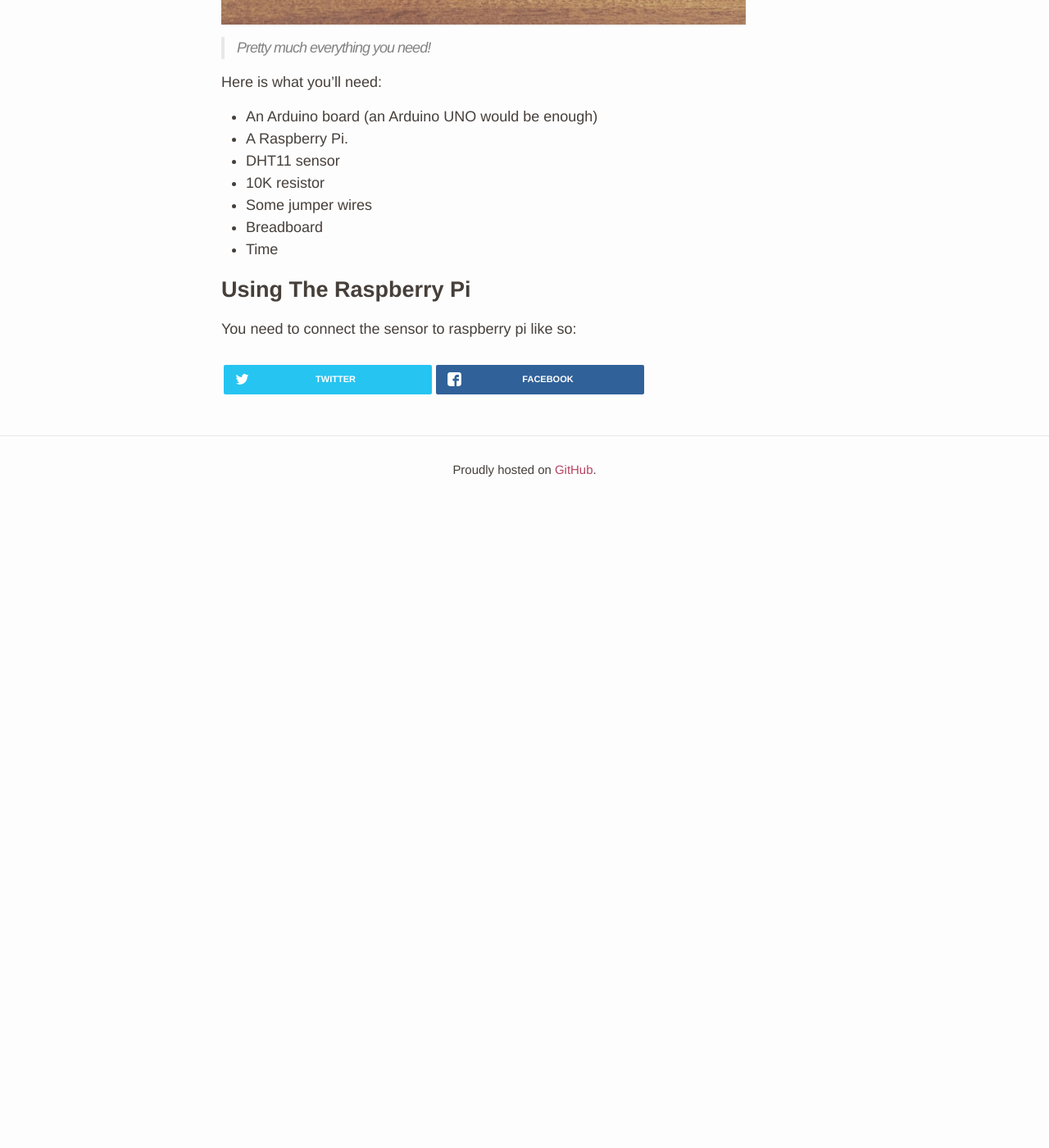
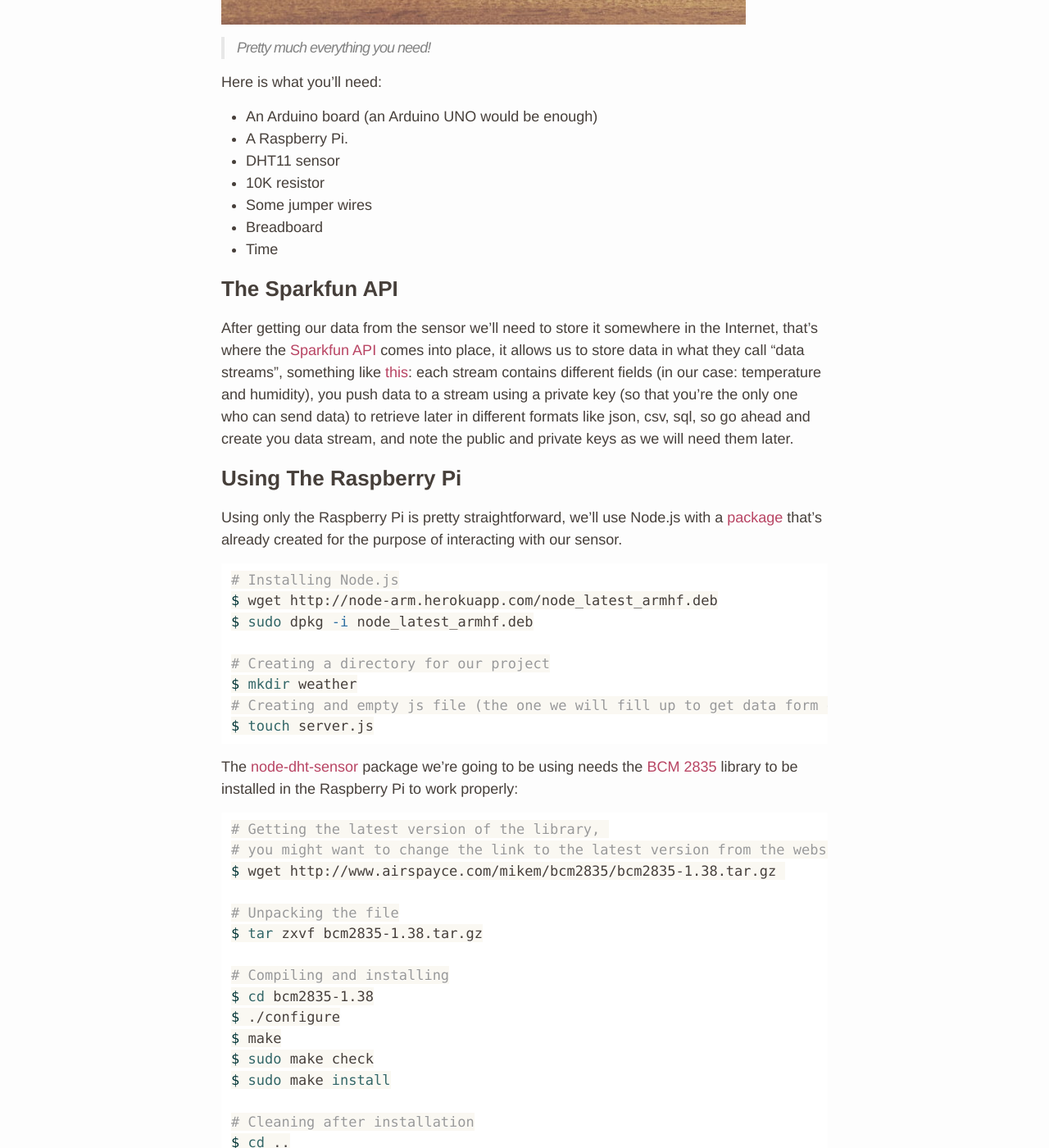
Before and after one commit to Edmeral/Edmeral.github.io, a Jekyll site: the page built from _posts/2015-01-03-raspberry-pi-arduino-weather-station.md, in a window 1280 px wide and 1400 px high, scrolled down 1091 px. Shown: the whole window at 82% size. Built offline with Jekyll 4.4.1, drawn with Linux system fonts in a browser that asks for light colours; nearby versions of some CDN libraries; some web fonts are replaced; Markdown is read by kramdown in place of the engine named in the settings; comment, search, counter and statistics services are not loaded; before the commit the page ends 1721 px from its top, so only the background shows below that; some of the changed text lies outside the part shown.

Commit message:
Adding Raspberry pi part

````diff
--- a/_posts/2015-01-03-raspberry-pi-arduino-weather-station.md
+++ b/_posts/2015-01-03-raspberry-pi-arduino-weather-station.md
@@ -3,7 +3,7 @@ layout: post
 title: "How to create a connected mini weather station using a Raspberry pi and/or an Arduino board"
 ---
 
-The goal to this tutorial is to create [a simple weather station](http://weather.aissam.me) to check temperature and weather: We will look at how to get the data from a sensor, send it to the cloud, and then retrieve it to display it on a web page, I'll assume you know how to [SSH](FIXME) into a your Raspberry Pi, and the [basics](FIXME!) of working with an Arduino.
+The goal to this tutorial is to create [a simple weather station](http://weather.aissam.me) to check temperature and humidity: We will look at how to get the data from a sensor, send it to the cloud, and then retrieve it to display it on a web page, I'll assume you know how to [SSH](FIXME) into a your Raspberry Pi, and the [basics](FIXME!) of working with an Arduino.
 
 <br>
 
@@ -23,5 +23,43 @@ Here is what you'll need:
 * Breadboard
 * Time
 
-# Using The Raspberry Pi
-You need to connect the sensor to raspberry pi like so:
+
+### The Sparkfun API
+After getting our data from the sensor we'll need to store it somewhere in the Internet, that's where the [Sparkfun API](https://data.sparkfun.com) comes into place, it allows us to store data in what they call "data streams", something like [this](https://data.sparkfun.com/streams/xROLbJzAlMcjwlN5dolp): each stream contains different fields (in our case: temperature and humidity), you push data to a stream using a private key (so that you're the only one who can send data) to retrieve later in different formats like json, csv, sql, so go ahead and create you data stream, and note the public and private keys as we will need them later.
+
+### Using The Raspberry Pi
+Using only the Raspberry Pi is pretty straightforward, we'll use Node.js with a [package](https://github.com/momenso/node-dht-sensor) that's already created for the purpose of interacting with our sensor.
+
+```sh
+# Installing Node.js
+$ wget http://node-arm.herokuapp.com/node_latest_armhf.deb
+$ sudo dpkg -i node_latest_armhf.deb
+
+# Creating a directory for our project
+$ mkdir weather
+# Creating and empty js file (the one we will fill up to get data form our sensor)
+$ touch server.js
+```
+
+The [node-dht-sensor](https://github.com/momenso/node-dht-sensor) package we're going to be using needs the [BCM 2835](http://www.airspayce.com/mikem/bcm2835/) library to be installed in the Raspberry Pi to work properly:
+
+```sh
+# Getting the latest version of the library,
+# you might want to change the link to the latest version from the website
+$ wget http://www.airspayce.com/mikem/bcm2835/bcm2835-1.38.tar.gz
+
+# Unpacking the file
+$ tar zxvf bcm2835-1.38.tar.gz
+
+# Compiling and installing
+$ cd bcm2835-1.38
+$ ./configure
+$ make
+$ sudo make check
+$ sudo make install
+
+# Cleaning after installation
+$ cd ..
+$ rm -rf bcm2835-1.38
+$ rm bcm2835-1.38.tar.gz
+```
````
